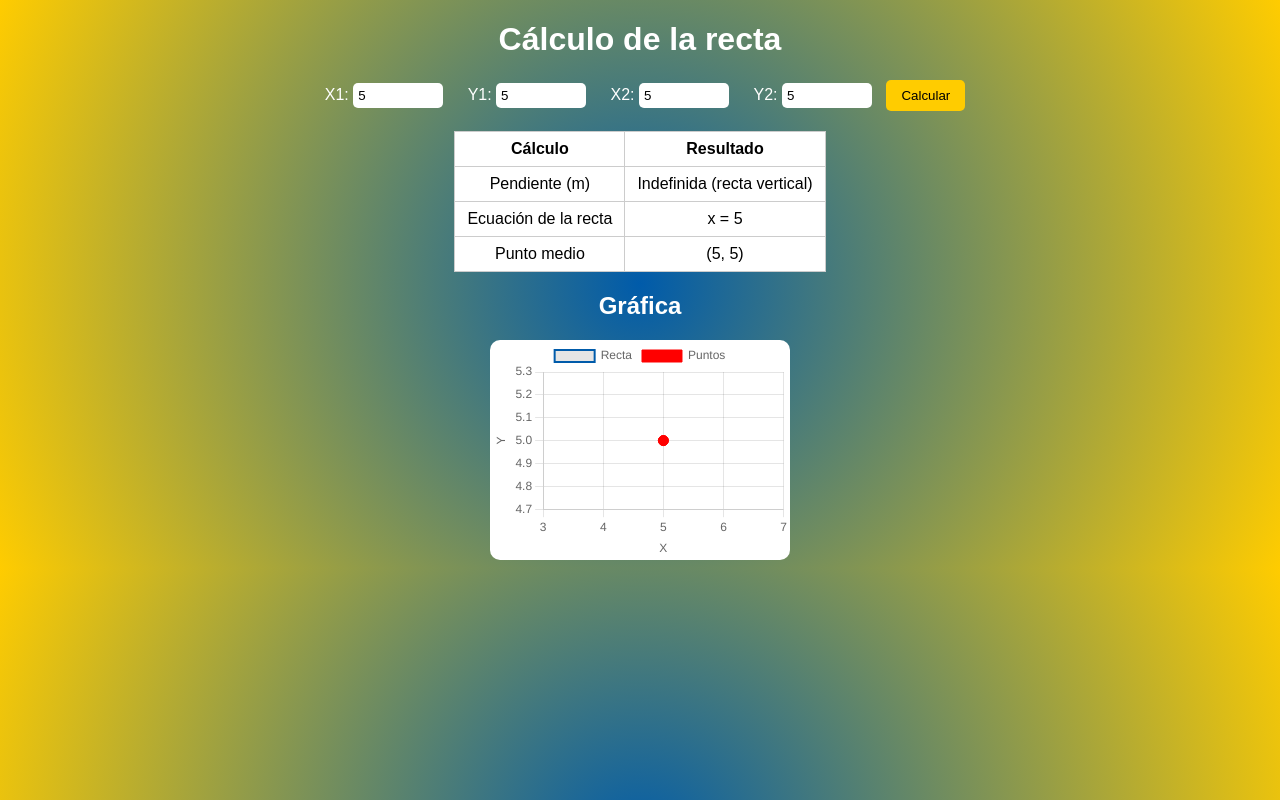
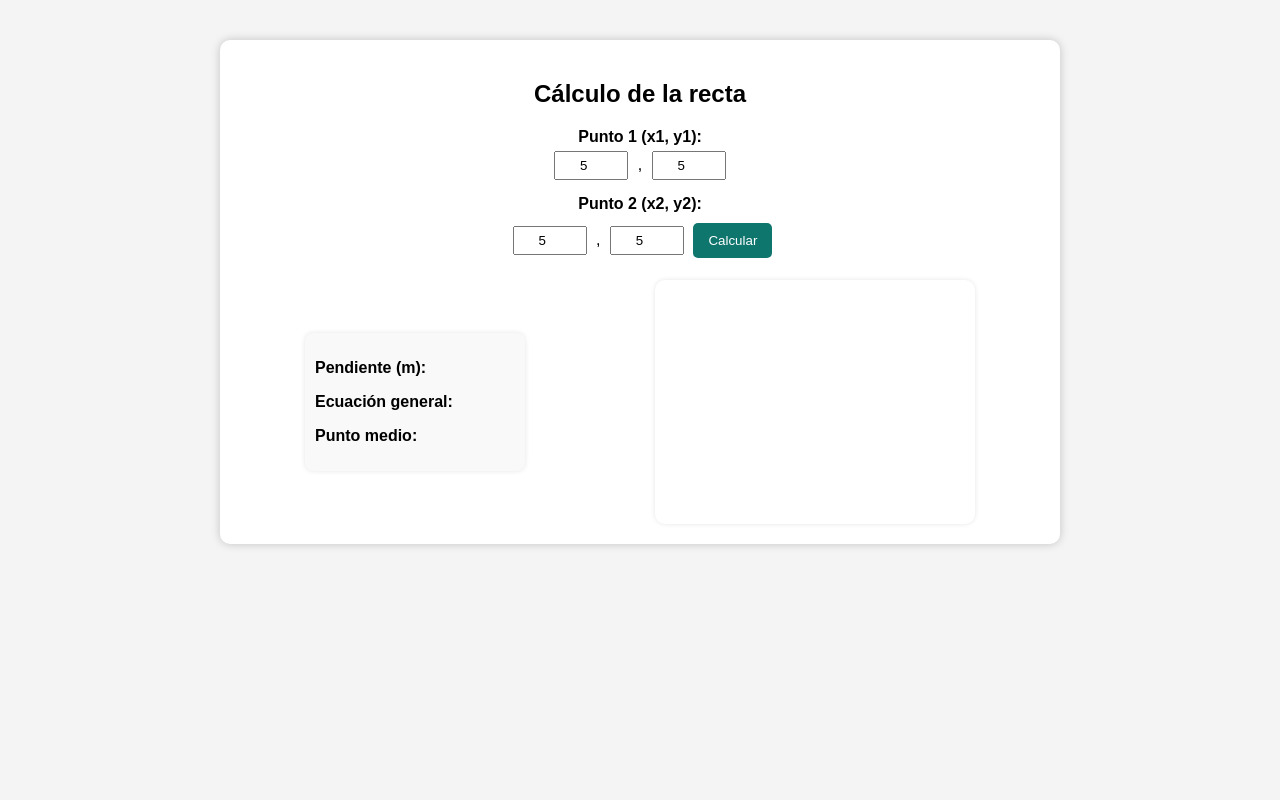
Before and after one commit to xavierchinomedinavalencia-prog/Rectas, a plain HTML site: page index.html in a window 1280 px wide. Both pictures are taken after typing "5", "5", "5", "5" into the empty fields and a click on the button "Calcular". Drawn offline with nearby package versions, Linux system fonts and the light colour scheme.

Commit message:
Prueba 3

```diff
--- a/index.html
+++ b/index.html
@@ -3,27 +3,33 @@
 <head>
     <meta charset="UTF-8">
     <meta name="viewport" content="width=device-width, initial-scale=1.0">
-    <title>Cálculo de la recta</title>
+    <title>Cálculo de Recta</title>
     <link rel="stylesheet" href="style.css">
     <script src="https://cdn.jsdelivr.net/npm/chart.js"></script>
+    <script src="https://cdnjs.cloudflare.com/ajax/libs/fraction.js/4.2.0/fraction.min.js"></script>
 </head>
 <body>
-    <h1>Cálculo de la recta</h1>
+    <div class="container">
+        <h2>Cálculo de la recta</h2>
+        <label>Punto 1 (x1, y1):</label>
+        <input type="number" id="x1"> , <input type="number" id="y1">
 
-    <div class="input-group">
-        <label>X1: <input type="number" id="x1"></label>
-        <label>Y1: <input type="number" id="y1"></label>
-        <label>X2: <input type="number" id="x2"></label>
-        <label>Y2: <input type="number" id="y2"></label>
-        <button onclick="calcularTodo()">Calcular</button>
+        <label>Punto 2 (x2, y2):</label>
+        <input type="number" id="x2"> , <input type="number" id="y2">
+
+        <button onclick="calcularRecta()">Calcular</button>
+
+        <div class="resultado-grafica">
+            <div class="resultados">
+                <p><b>Pendiente (m):</b> <span id="pendiente"></span></p>
+                <p><b>Ecuación general:</b> <span id="ecuacion"></span></p>
+                <p><b>Punto medio:</b> <span id="puntoMedio"></span></p>
+            </div>
+            <div class="grafica-container">
+                <canvas id="grafica" width="300" height="220"></canvas>
+            </div>
+        </div>
     </div>
-
-    <div id="resultado"></div>
-
-    <h2>Gráfica</h2>
-    <center>
-        <canvas id="grafica" width="300" height="220"></canvas>
-    </center>
 
     <script src="script.js"></script>
 </body>
--- a/script.js
+++ b/script.js
@@ -1,121 +1,76 @@
-let graficaRecta; // Variable global para actualizar la gráfica
+let chart;
 
-// Función para simplificar fracciones
-function decimalAFraction(decimal) {
-    if (Number.isInteger(decimal)) return decimal.toString();
-
-    let sign = decimal < 0 ? "-" : "";
-    decimal = Math.abs(decimal);
-
-    let denominador = 1000000;
-    let numerador = Math.round(decimal * denominador);
-
-    function mcd(a, b) {
-        return b ? mcd(b, a % b) : a;
+function fraccionSimplificada(valor) {
+    let frac = new Fraction(valor);
+    return frac.d === 1 ? `${frac.n}` : `${frac.n}/${frac.d}`;
 }
 
-    let divisor = mcd(numerador, denominador);
-    numerador /= divisor;
-    denominador /= divisor;
-
-    return `${sign}${numerador}/${denominador}`;
-}
-
-function calcularTodo() {
+function calcularRecta() {
     const x1 = parseFloat(document.getElementById("x1").value);
     const y1 = parseFloat(document.getElementById("y1").value);
     const x2 = parseFloat(document.getElementById("x2").value);
     const y2 = parseFloat(document.getElementById("y2").value);
 
     if (isNaN(x1) || isNaN(y1) || isNaN(x2) || isNaN(y2)) {
-        document.getElementById("resultado").innerHTML = "⚠️ Por favor, ingresa todos los valores.";
+        alert("Por favor, ingresa todos los valores");
         return;
     }
 
-    let pendiente;
     if (x1 === x2) {
-        pendiente = "Indefinida (recta vertical)";
-    } else {
-        pendiente = decimalAFraction((y2 - y1) / (x2 - x1));
+        alert("La pendiente es indefinida (recta vertical)");
+        return;
     }
 
-    let ecuacion;
-    if (x1 === x2) {
-        ecuacion = `x = ${x1}`;
-    } else {
+    // Calcular pendiente
     const m = (y2 - y1) / (x2 - x1);
+    document.getElementById("pendiente").textContent = fraccionSimplificada(m);
+
+    // Calcular intercepto
     const b = y1 - m * x1;
-        ecuacion = `y = ${decimalAFraction(m)}x + ${decimalAFraction(b)}`;
+    document.getElementById("ecuacion").textContent = `y = ${fraccionSimplificada(m)}x + ${fraccionSimplificada(b)}`;
+
+    // Calcular punto medio
+    const xm = (x1 + x2) / 2;
+    const ym = (y1 + y2) / 2;
+    document.getElementById("puntoMedio").textContent = `(${fraccionSimplificada(xm)}, ${fraccionSimplificada(ym)})`;
+
+    // Graficar
+    graficarRecta(m, b, x1, x2);
 }
 
-    const xm = decimalAFraction((x1 + x2) / 2);
-    const ym = decimalAFraction((y1 + y2) / 2);
+function graficarRecta(m, b, x1, x2) {
+    const ctx = document.getElementById("grafica").getContext("2d");
 
-    document.getElementById("resultado").innerHTML = `
-        <table>
-            <tr><th>Cálculo</th><th>Resultado</th></tr>
-            <tr><td>Pendiente (m)</td><td>${pendiente}</td></tr>
-            <tr><td>Ecuación de la recta</td><td>${ecuacion}</td></tr>
-            <tr><td>Punto medio</td><td>(${xm}, ${ym})</td></tr>
-        </table>
-    `;
-
-    dibujarGrafica(x1, y1, x2, y2);
+    let xValores = [];
+    let yValores = [];
+    for (let x = -10; x <= 10; x += 0.5) {
+        xValores.push(x);
+        yValores.push(m * x + b);
     }
 
-function dibujarGrafica(x1, y1, x2, y2) {
-    const minX = Math.min(x1, x2) - 2;
-    const maxX = Math.max(x1, x2) + 2;
+    if (chart) chart.destroy();
 
-    const m = (y2 - y1) / (x2 - x1);
-    const b = y1 - m * x1;
-
-    const datosX = [];
-    const datosY = [];
-    for (let x = minX; x <= maxX; x += 0.5) {
-        datosX.push(x);
-        datosY.push(m * x + b);
-    }
-
-    const ctx = document.getElementById("grafica").getContext("2d");
-
-    if (graficaRecta) graficaRecta.destroy();
-
-    graficaRecta = new Chart(ctx, {
-        type: "line",
+    chart = new Chart(ctx, {
+        type: 'line',
         data: {
-            labels: datosX,
-            datasets: [
-                {
-                    label: "Recta",
-                    data: datosY,
-                    borderColor: "#005baa",
+            labels: xValores,
+            datasets: [{
+                label: 'Recta',
+                data: yValores,
+                borderColor: '#0f766e',
                 borderWidth: 2,
                 fill: false,
-                    pointRadius: 0
-                },
-                {
-                    label: "Puntos",
-                    data: [
-                        {x: x1, y: y1},
-                        {x: x2, y: y2}
-                    ],
-                    borderColor: "red",
-                    backgroundColor: "red",
-                    type: "scatter",
-                    pointRadius: 5
-                }
-            ]
+                tension: 0
+            }]
         },
         options: {
             responsive: false,
             maintainAspectRatio: true,
             aspectRatio: 1.4,
             scales: {
-                x: { type: 'linear', position: 'bottom', title: { display: true, text: 'X' } },
-                y: { title: { display: true, text: 'Y' } }
+                x: { type: 'linear', position: 'bottom', min: -10, max: 10 },
+                y: { min: -10, max: 10 }
             }
         }
-
     });
 }
--- a/style.css
+++ b/style.css
@@ -1,53 +1,72 @@
 body {
     font-family: Arial, sans-serif;
     text-align: center;
-    background: radial-gradient(circle, #005baa, #ffcc00);
-    color: white;
+    background: #f4f4f4;
+    margin: 0;
 }
 
-h1, h2 {
-    color: white;
-}
-
-.input-group {
-    margin: 20px;
+.container {
+    background: white;
+    padding: 20px;
+    margin: 40px auto;
+    border-radius: 10px;
+    width: 90%;
+    max-width: 800px;
+    box-shadow: 0 0 10px rgba(0,0,0,0.2);
 }
 
 label {
-    margin: 10px;
+    display: block;
+    margin-top: 10px;
+    font-weight: bold;
 }
 
 input {
-    width: 80px;
+    width: 60px;
     padding: 5px;
-    border-radius: 5px;
-    border: none;
+    margin: 5px;
+    text-align: center;
 }
 
 button {
-    padding: 8px 15px;
-    background: #ffcc00;
+    margin-top: 10px;
+    padding: 10px 15px;
+    background: #0f766e;
+    color: white;
     border: none;
     border-radius: 5px;
     cursor: pointer;
 }
 
-table {
-    margin: 20px auto;
-    border-collapse: collapse;
-    background: white;
-    color: black;
+button:hover {
+    background: #0c5f56;
 }
 
-th, td {
-    border: 1px solid #ccc;
-    padding: 8px 12px;
+.resultado-grafica {
+    display: flex;
+    justify-content: space-around;
+    align-items: center;
+    margin-top: 20px;
+    flex-wrap: wrap;
+}
+
+.resultados {
+    text-align: left;
+    background: #f9f9f9;
+    padding: 10px;
+    border-radius: 8px;
+    box-shadow: 0 0 5px rgba(0,0,0,0.1);
+    min-width: 200px;
+}
+
+.grafica-container {
+    background: white;
+    padding: 10px;
+    border-radius: 10px;
+    box-shadow: 0 0 5px rgba(0,0,0,0.1);
 }
 
 canvas {
     background: white;
     border-radius: 10px;
-    margin-top: 15px;
-    max-width: 300px;
-    max-height: 220px;
 }
```
Lines whose indentation alone changed are shown as unchanged.
